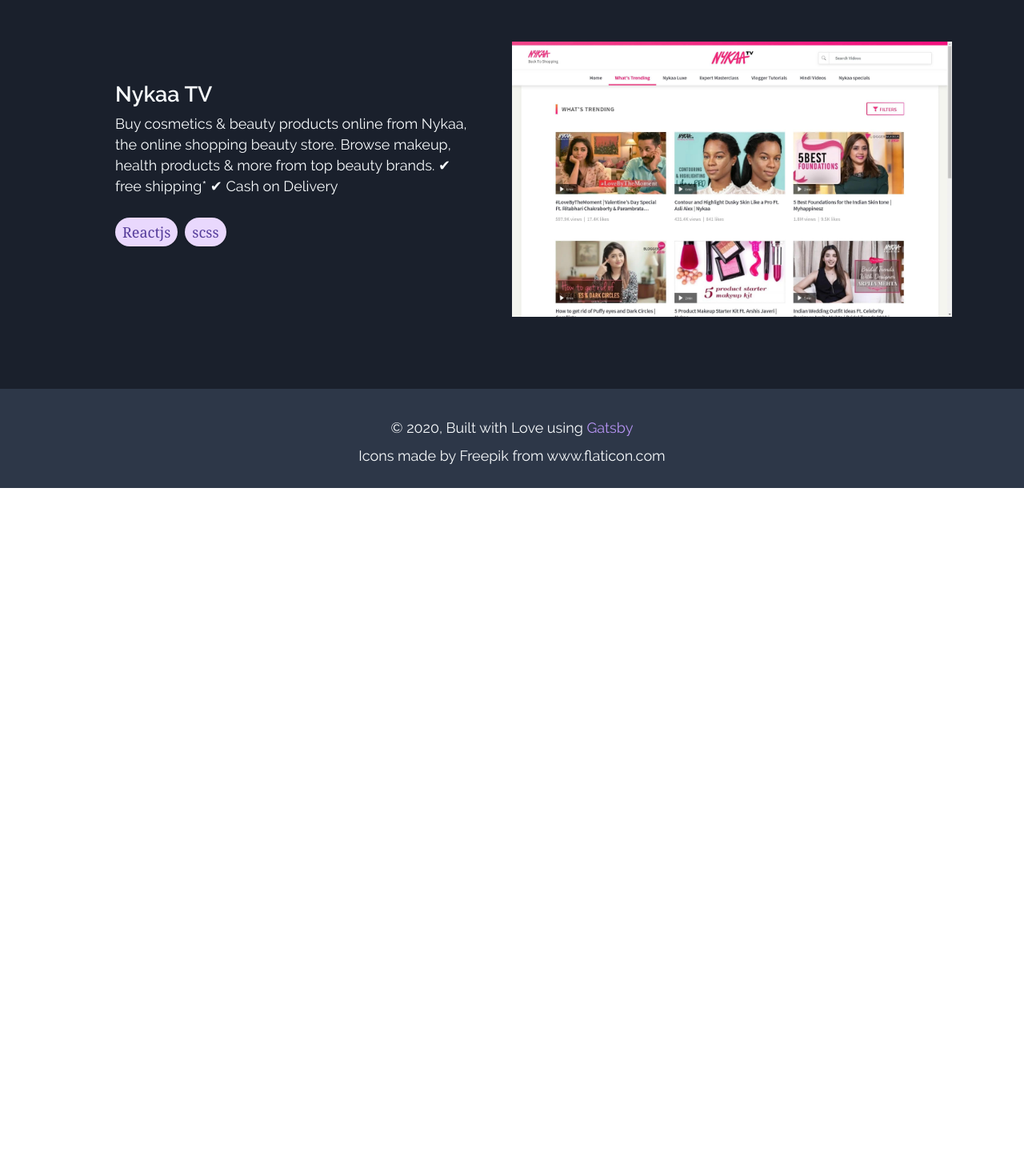
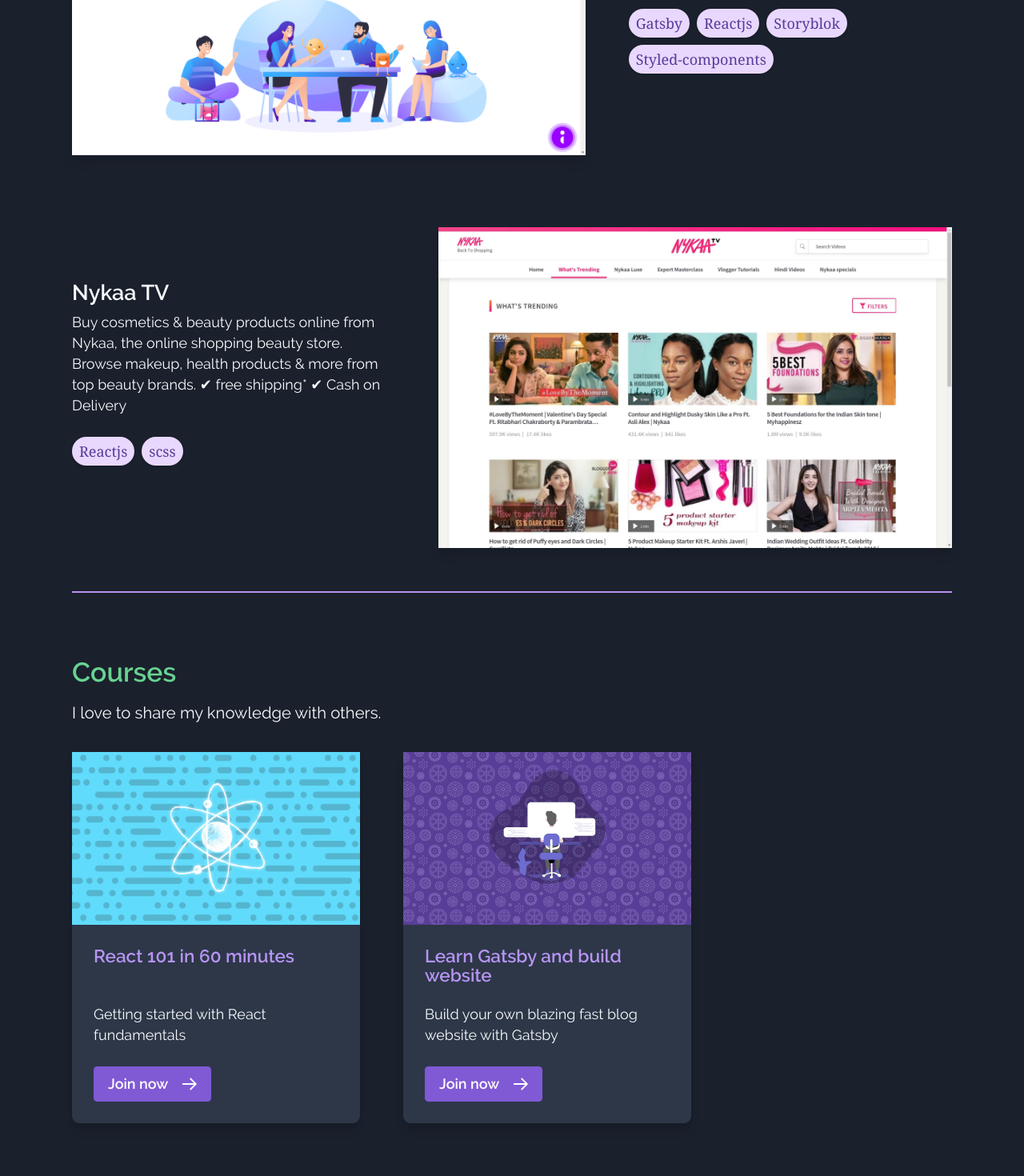
Before and after one commit to Ashu96/me, a Gatsby site: page / in a window 1280 px wide. Shown: the part 1059-2529 px from the top of the page at 80% size. Before the commit the page ends 1669 px from the top, so only its background shows below. Built offline with nearby package versions, Linux system fonts and the light colour scheme; Gatsby itself is replaced by a stand-in of ours.

Commit message:
Implement `Course Card` component
Add courses

```diff
--- a/package.json
+++ b/package.json
@@ -21,7 +21,7 @@
   },
   "devDependencies": {
     "prettier": "^1.19.1",
-    "tailwindcss": "^1.1.4"
+    "tailwindcss": "^1.2.0"
   },
   "keywords": [
     "gatsby"
--- /dev/null
+++ b/src/components/CourseCard.js
@@ -0,0 +1,42 @@
+import React, { useContext } from "react"
+import Image from "./image"
+import { ThemeContext } from "./layout"
+
+export default function CourseCard({ title, subTitle, imageName, link }) {
+  const { isThemeDark } = useContext(ThemeContext)
+
+  return (
+    <div
+      className={`mb-8 lg:mr-8 xl:mr-12 w-full md:w-64 xl:w-full max-w-xs ${
+        isThemeDark ? "bg-gray-800" : "bg-white"
+      } cursor-pointer transition duration-200 ease-in transform hover:-translate-y-3 hover:scale-105 shadow-lg rounded-lg`}
+      onClick={() => window.open(link)}
+    >
+      <Image imageName={imageName}  isCourseImage={true}/>
+      <div class="p-6">
+        <h2
+          className={`h-12 ${
+            isThemeDark ? "text-purple-400" : "text-purple-600"
+          } text-xl font-display mb-4`}
+        >
+          {title}
+        </h2>
+        <p className="font-body">{subTitle}</p>
+        <button
+          className={`flex items-center px-4 py-2 rounded ${
+            isThemeDark ? "bg-purple-600" : "bg-purple-600"
+          } text-white font-display transition duration-200 ease-in`}
+        >
+          Join now
+          <svg
+            className="w-4 h-4 ml-4 fill-current"
+            xmlns="http://www.w3.org/2000/svg"
+            viewBox="0 0 20 20"
+          >
+            <polygon points="16.172 9 10.101 2.929 11.515 1.515 20 10 19.293 10.707 11.515 18.485 10.101 17.071 16.172 11 0 11 0 9" />
+          </svg>
+        </button>
+      </div>
+    </div>
+  )
+}
--- a/src/components/image.js
+++ b/src/components/image.js
@@ -30,12 +30,31 @@
           }
         }
       }
+      react101: file(relativePath: { eq: "react101.jpg" }) {
+        childImageSharp {
+          fluid(maxWidth: 1400) {
+            ...GatsbyImageSharpFluid
+          }
+        }
+      }
+      learnGatsby: file(relativePath: { eq: "learnGatsby.jpg" }) {
+        childImageSharp {
+          fluid(maxWidth: 1400) {
+            ...GatsbyImageSharpFluid
+          }
+        }
+      }
     }
   `)
 
   console.log({ Image: data })
   if (data[props.imageName]) {
-    return <Img fluid={data[props.imageName].childImageSharp.fluid} />
+    return (
+      <Img
+        fluid={data[props.imageName].childImageSharp.fluid}
+        className={`${props.isCourseImage ? "h-48" : ""}`}
+      />
+    )
   }
   return null
 }
--- a/src/components/layout.js
+++ b/src/components/layout.js
@@ -13,6 +13,8 @@
 
 const nightIcon = require("../images/moon.svg")
 const lightIcon = require("../images/contrast.svg")
+
+export const ThemeContext = React.createContext({ isThemeDark: true });
 
 const Layout = ({ children }) => {
   const [isThemeDark, setIsThemeDark] = useState(true)
@@ -33,7 +35,7 @@
   console.log({ data })
 
   return (
-    <>
+    <ThemeContext.Provider value={{ isThemeDark }}>
       {/* <Header siteTitle={data.site.siteMetadata.title} /> */}
       <div className={`${bgColor} ${textColor}`}>
         <div className="absolute top-0 right-0 flex items-center mt-4 mr-4 py-2">
@@ -58,7 +60,7 @@
             />
           </div>
         </div>
-        <main>{children}</main>
+        <main className='container mx-auto'>{children}</main>
         <footer className={`pt-8 pb-4 text-center font-body ${footerBgColor}`}>
           <p className='mb-2'>
             © {new Date().getFullYear()}, Built with Love using
@@ -83,7 +85,7 @@
           </p>
         </footer>
       </div>
-    </>
+    </ThemeContext.Provider>
   )
 }
 
--- a/src/components/project.js
+++ b/src/components/project.js
@@ -3,13 +3,23 @@
 import Image from "./image"
 
 export default function Project(props) {
-  const className = props.id % 2 === 0 ? "lg:flex-row" : "lg:flex-row-reverse"
+  const imageOnLeft = props.id % 2 === 0
+  const className = imageOnLeft ? "lg:flex-row" : "lg:flex-row-reverse"
   return (
-    <div className={`mt-10 lg:mt-16 xl:mt-20 flex flex-col ${className}`}>
-      <div className="w-full lg:w-1/2">
+    <div
+      className={`mt-12 lg:mt-16 xl:mt-20 flex flex-col ${className}`}
+      onClick={() => window.open(props.link)}
+    >
+      <div className="w-full lg:w-7/12 transition duration-200 ease-in transform hover:-translate-y-3 hover:scale-105 shadow-lg">
         <Image imageName={props.imageName} />
       </div>
-      <div className="w-full lg:w-1/2 mt-8 lg:mt-0 lg:px-8 lg:py-2 xl:px-12 xl:self-center">
+      <div
+        className={`w-full lg:w-5/12 mt-8 lg:mt-0 lg:px-8 ${
+          imageOnLeft ? "lg:pr-0" : "lg:pl-0"
+        } lg:py-2 xl:px-12 ${
+          imageOnLeft ? "xl:pr-0" : "xl:pl-0"
+        } xl:self-center`}
+      >
         <a
           href={props.link}
           target="_blank"
--- a/src/pages/index.js
+++ b/src/pages/index.js
@@ -4,6 +4,7 @@
 import Layout from "../components/layout"
 import Project from "../components/project"
 import SEO from "../components/seo"
+import CourseCard from "../components/CourseCard"
 
 const PROJECTS = [
   {
@@ -26,20 +27,39 @@
   },
 ]
 
+const COURSES = [
+  {
+    id: 0,
+    title: "React 101 in 60 minutes",
+    subTitle: "Getting started with React fundamentals",
+    imageName: "react101",
+    link:
+      "https://www.udemy.com/course/react-101-in-60-minutes/?referralCode=400AF08B8ED27F85F29F",
+  },
+  {
+    id: 1,
+    title: "Learn Gatsby and build website",
+    subTitle: "Build your own blazing fast blog website with Gatsby",
+    imageName: "learnGatsby",
+    link:
+      "https://www.udemy.com/course/draft/2897800/?referralCode=8B143CA46C642232250F",
+  },
+]
+
 const IndexPage = () => (
   <Layout>
     <SEO title="Home" />
     <div className="w-full min-h-screen mb-10 p-10 md:px-20 md:pt-16">
       <div className="font-body">
-        <h3 className="text-2xl text-green-400 font-display">Ashutosh</h3>
-        <h1 className="text-5xl font-display">
+        <h3 className="mb-12 text-2xl text-green-400 font-display">Ashutosh</h3>
+        <h1 className="mb-12 text-5xl font-display">
           I build <br /> <span className="text-purple-400">applications</span>{" "}
           <br /> for web
         </h1>
         <div className="border-b-2 border-purple-400"></div>
       </div>
       {/* Introduction start */}
-      <div className="my-10 md:flex font-body">
+      <div className="my-12 md:flex font-body">
         <div className="w-full md:w-1/2 py-2 md:px-4">
           <p className=" text-xl font-display">
             A software engineer based in India who enjoys building websites and
@@ -47,12 +67,12 @@
           </p>
         </div>
         <div className="w-full md:w-1/2 py-2 md:px-4">
-          <p className="">
+          <p className="mb-4">
             See bits and pieces on GitHub, packages on npm, thoughts on Medium,
             and a full resume on LinkedIn
           </p>
           <div>
-            <ul className="flex ml-0">
+            <ul className="mb-0 flex ml-0">
               <li className="pr-4">
                 <a
                   className="hover:text-purple-600 border-b border-white hover:border-purple-600"
@@ -75,9 +95,29 @@
       </div>
       {/* Introduction end */}
       <div className="border-b-2 border-purple-400"></div>
-      {PROJECTS.map(project => (
-        <Project key={project.id} {...project} />
-      ))}
+      <section class="my-12">
+        <h2 className="mb-4 text-green-400 text-2xl lg:text-3xl font-display">Projects</h2>
+        <p className="mb-8 text-lg font-body">
+          Take a look at the projects that I worked on
+        </p>
+        {PROJECTS.map(project => (
+          <Project key={project.id} {...project} />
+        ))}
+      </section>
+      <div className="border-b-2 border-purple-400"></div>
+      {/* Courses */}
+      <section className="my-12 py-6">
+        <h2 className="mb-4 text-green-400 text-2xl lg:text-3xl font-display">Courses</h2>
+        <p className="mb-8 text-lg font-body">
+          I love to share my knowledge with others.
+        </p>
+
+        <div className="flex flex-col lg:flex-row items-center">
+          {COURSES.map(course => (
+            <CourseCard key={course.id} {...course} />
+          ))}
+        </div>
+      </section>
     </div>
   </Layout>
 )
```
Also changed, not shown: src/images/learnGatsby.jpg (added), src/images/react101.jpg (added), 1 other file.
